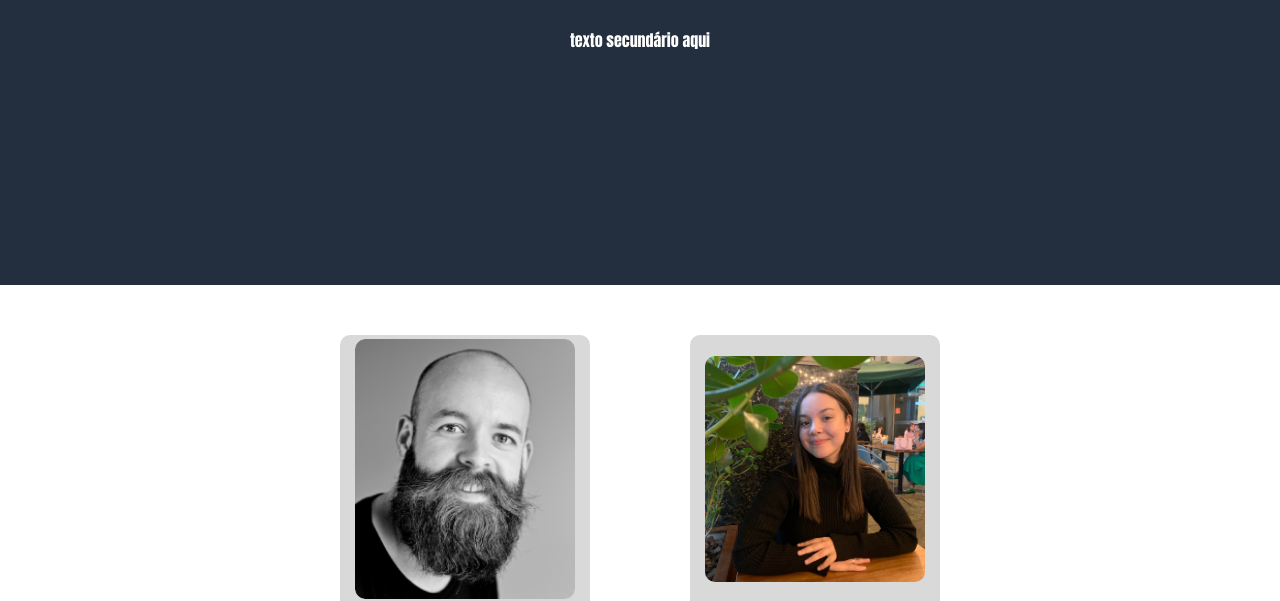
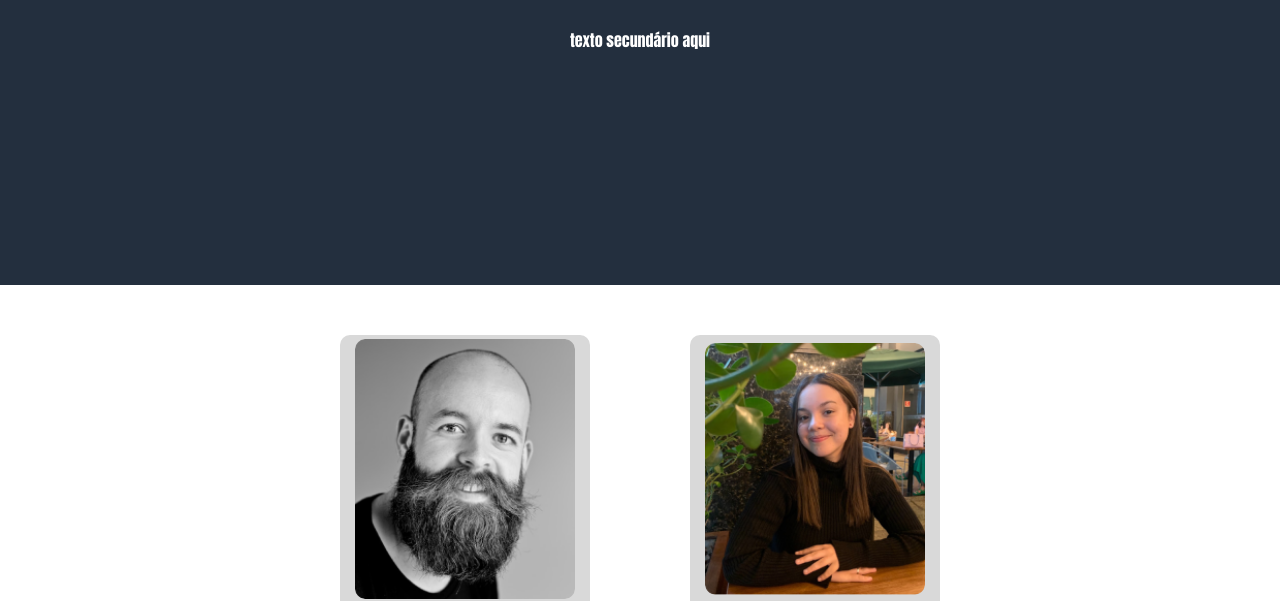
Before and after one commit to isabvictoriaps/tcc-escoladanuvem, a plain HTML site: page index.html in a window 1280 px wide. Shown: the part 375-976 px from the top of the page. Drawn offline with Linux system fonts and the light colour scheme.

Commit message:
fix: ajustando img

```diff
--- a/index.html
+++ b/index.html
@@ -35,7 +35,7 @@
             </a>
             <a class="redirecionamento" href="portfolios/isabelle.html">
                 <div class="aluno">
-                    <img src="assets/perfil-isabelle.jpg" alt="">
+                    <img src="assets/perfil-isabelle.png" alt="">
                     <p class="nome">ISABELLE VICTORIA</p>
                     <p class="area">DESENVOLVEDORA FULL-STACK</p>
                 </div>
```
Also changed, not shown: assets/perfil-isabelle.jpg (deleted), assets/perfil-isabelle.png (added).
